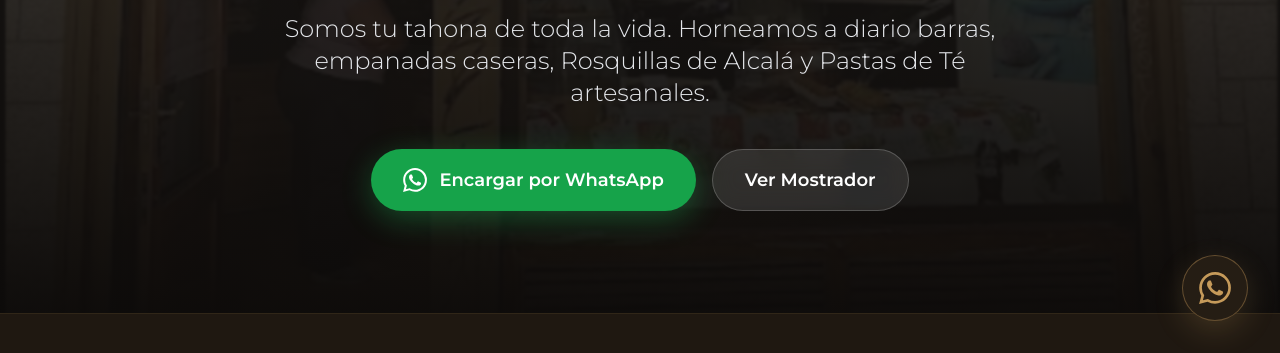
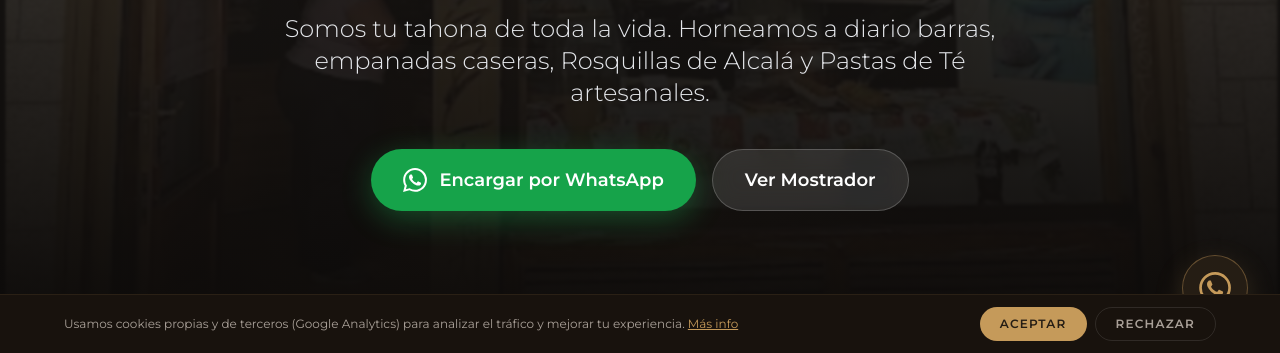
Before and after one commit to MiguelUFV/panaderia-la-pequena, a plain HTML site: page index.html in a window 1280 px wide. Shown: the part 447-800 px from the top of the page. Drawn offline with nearby package versions, Linux system fonts and the light colour scheme.

Commit message:
Añadir sitemap.xml, robots.txt y banner de cookies RGPD
- sitemap.xml con URL canónica de Vercel
- robots.txt permitiendo indexación completa
- Banner de cookies obligatorio por RGPD (Google Analytics)
  con botones Aceptar/Rechazar y persistencia en localStorage

Co-Authored-By: Claude Sonnet 4.6 <noreply@anthropic.com>

```diff
--- a/index.html
+++ b/index.html
@@ -655,6 +655,27 @@
         </div>
     </footer>
 
+    <!-- H. Banner Cookies (RGPD) -->
+    <div id="cookie-banner" x-data="{ visible: !localStorage.getItem('cookies_ok') }" x-show="visible" x-cloak
+         class="fixed bottom-0 left-0 right-0 z-[70] bg-[#18120d] border-t border-gold/10 px-4 py-4 md:py-3">
+        <div class="max-w-6xl mx-auto flex flex-col sm:flex-row items-start sm:items-center justify-between gap-3">
+            <p class="text-muted text-xs leading-relaxed">
+                Usamos cookies propias y de terceros (Google Analytics) para analizar el tráfico y mejorar tu experiencia.
+                <a href="https://policies.google.com/privacy" target="_blank" rel="noopener" class="text-gold underline hover:no-underline">Más info</a>
+            </p>
+            <div class="flex gap-2 flex-shrink-0">
+                <button @click="visible = false; localStorage.setItem('cookies_ok', '1')"
+                        class="px-5 py-2 bg-gold text-darkbg text-xs font-bold uppercase tracking-widest rounded-full hover:bg-goldhover transition-colors active:scale-95">
+                    Aceptar
+                </button>
+                <button @click="visible = false"
+                        class="px-5 py-2 bg-transparent border border-white/10 text-muted text-xs font-bold uppercase tracking-widest rounded-full hover:border-white/30 transition-colors active:scale-95">
+                    Rechazar
+                </button>
+            </div>
+        </div>
+    </div>
+
     <!-- G. Botón Whatsapp Flotante -->
     <a href="https://wa.me/34656614876?text=Hola,%20me%20gustar%C3%ADa%20hacer%20un%20encargo%20de%20palmeritas%20y%20empanada" target="_blank"
        class="fixed bottom-4 right-4 md:bottom-8 md:right-8 z-[60] bg-darkbg text-gold border border-gold/40 p-4 rounded-full shadow-[0_10px_30px_rgba(197,154,90,0.2)] md:hover:scale-110 md:hover:-translate-y-2 active:scale-95 transition-all duration-300 flex items-center justify-center group"
```
Also changed, not shown: sitemap.xml (added, +9 -0 lines), robots.txt (added).
